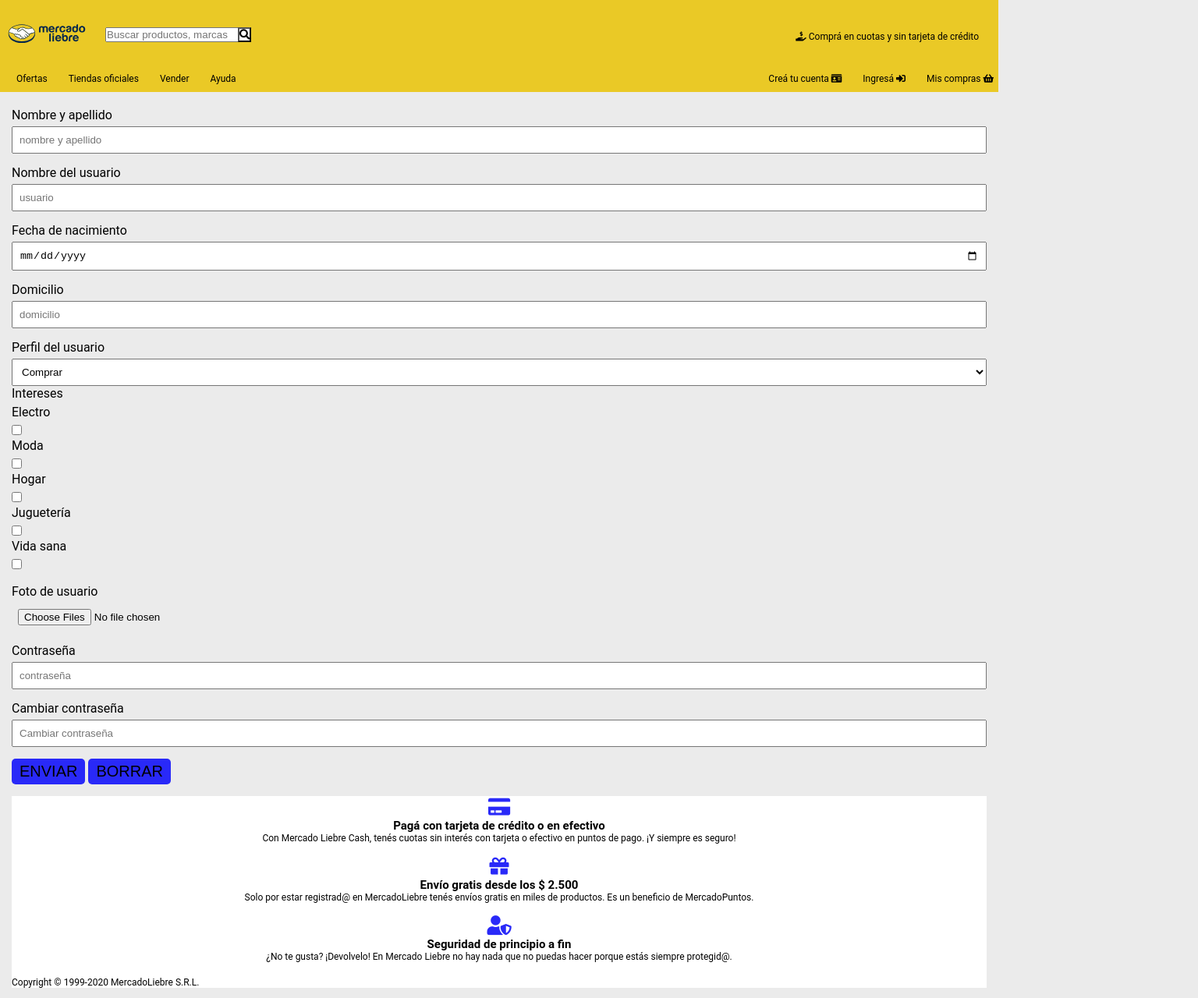
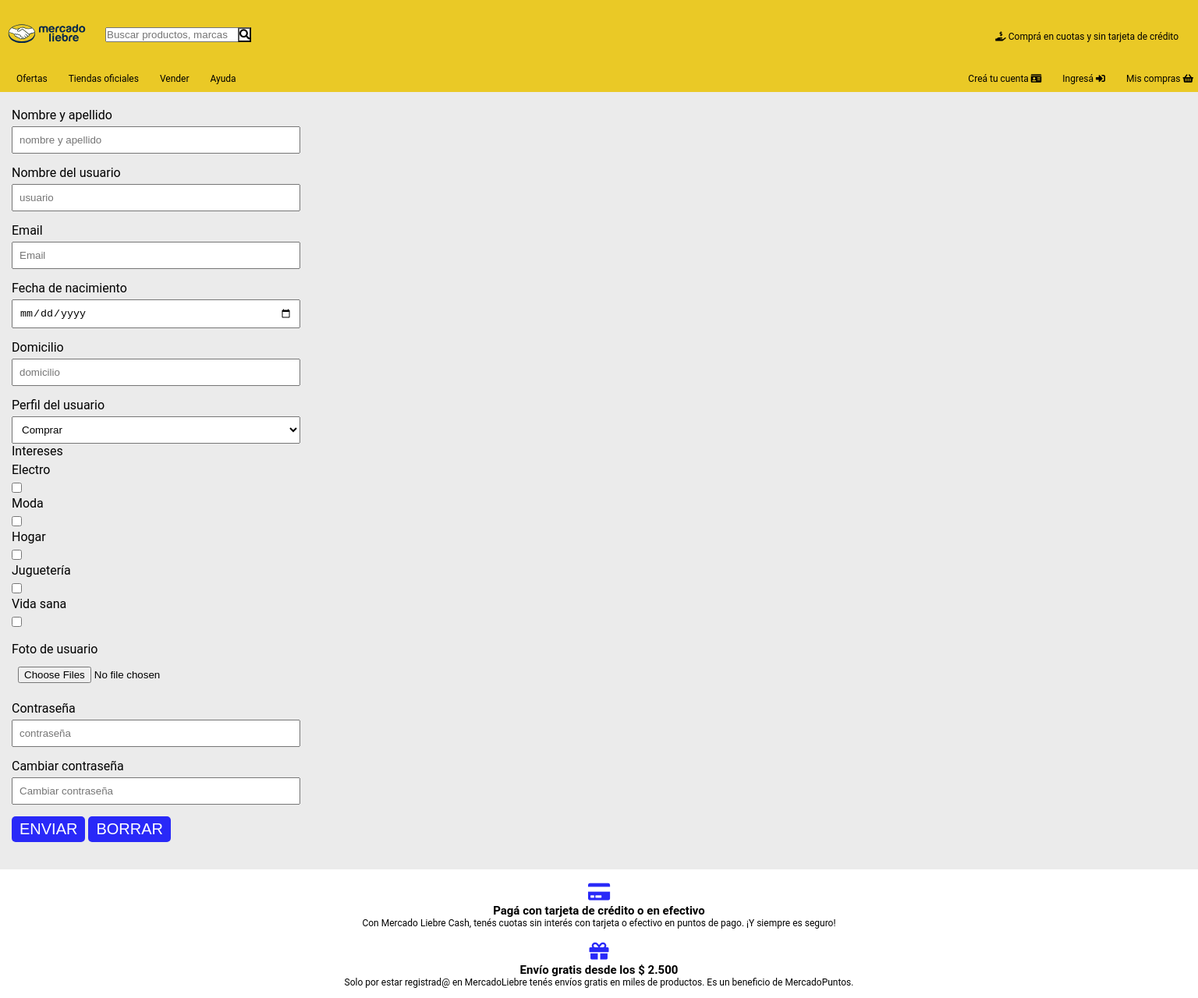
Before and after one commit to Emiliano-dos-Reis/MercadoLiebreDosReis, a website: page views/register.html in a window 1280 px wide. Shown: the top 1280 px of the page at 78% size, 1536 px wide, since content can reach past the window. Drawn offline with Linux system fonts and the light colour scheme.

Commit message:
correccion formularios

```diff
--- a/public/css/styles.css
+++ b/public/css/styles.css
@@ -202,6 +202,9 @@
 
 
 /*-------------------------------------------------register----------------------------------------------*/
+.register{
+    max-width: 400px;
+}
 
 .create-form{
     padding: 20px 15px;
@@ -222,17 +225,35 @@
     padding: 8px;
 }
 
+.boton_form a{
+    color: white;
+}
+
 .boton_form{
 
     background-color:#2929f8;
     border: none;
     font-size: 20px;
-    color: black;
+    color: white;
     padding: 5px 10px;
     border-radius: 5px;
 }
 
 /*-----------------------------------------------login---------------------------------------------------*/
+
+.login{
+    max-width: 400px;
+
+}
+.login main{
+
+    background-color: #0000CD;
+}
+
+.boton_form1 a{
+    color: white
+}
+
 
 .boton_form1{
     background-color:#2929f8;
@@ -264,10 +285,17 @@
 @media screen and (min-width: 361px){
 
 
+
+    header{
+        flex-wrap: wrap;
+        width: 120%;
+
+    }
+
 main article {
 
     box-shadow: 0px 0px 10px rgb(100, 100, 100);
-
+    margin: 48px;
 
 }
 
@@ -284,6 +312,7 @@
 }
 
 .contenedor1{
+
 
     display:flex;
     justify-content: space-between;
@@ -343,14 +372,18 @@
 
 .banner2{
 
-    width: 100%;
+
     display:flex;
+
+    flex-wrap: wrap;
+    width: 120%;
 
 }
 
 .dosfotos{
 
     display:flex;
+    width: 100%;
 
 }
 
@@ -366,6 +399,14 @@
      margin-left: 30px;
      margin-top: 5px;
      font-size: 11px;
+
+}
+
+footer {
+
+    display: flex;
+    flex-direction: column;
+    width: 120%;
 
 }
 
--- a/views/register.html
+++ b/views/register.html
@@ -78,6 +78,8 @@
 
        </header>
 
+       <main class="register">
+
 <form action="/registro" method="POST" class="create-form">
     <div class="control_form">
         <label>Nombre y apellido</label>
@@ -88,6 +90,12 @@
             <label>Nombre del usuario</label>
 
             <input type="text" name="usuario" placeholder="usuario" class="control">
+        </div>
+
+        <div class="control_form">
+            <label>Email</label>
+
+            <input type="email" name="email" placeholder="Email" class="control">
         </div>
         <div class="control_form">
             <label>Fecha de nacimiento</label>
@@ -139,11 +147,15 @@
             <input type="Cambiar contraseña" name="Cambiar contraseña" placeholder="Cambiar contraseña" class="control">
         </div>
 
+
+
     <button type="submit"class="boton_form"><a href="http://localhost:3030">ENVIAR</a></button>
     <button type="reset" class="boton_form">BORRAR</button>
 
 </form>
 
+
+</main>
 <footer>
     <section>
 
```
Also changed, not shown: views/login.html (+2 -2 lines).
